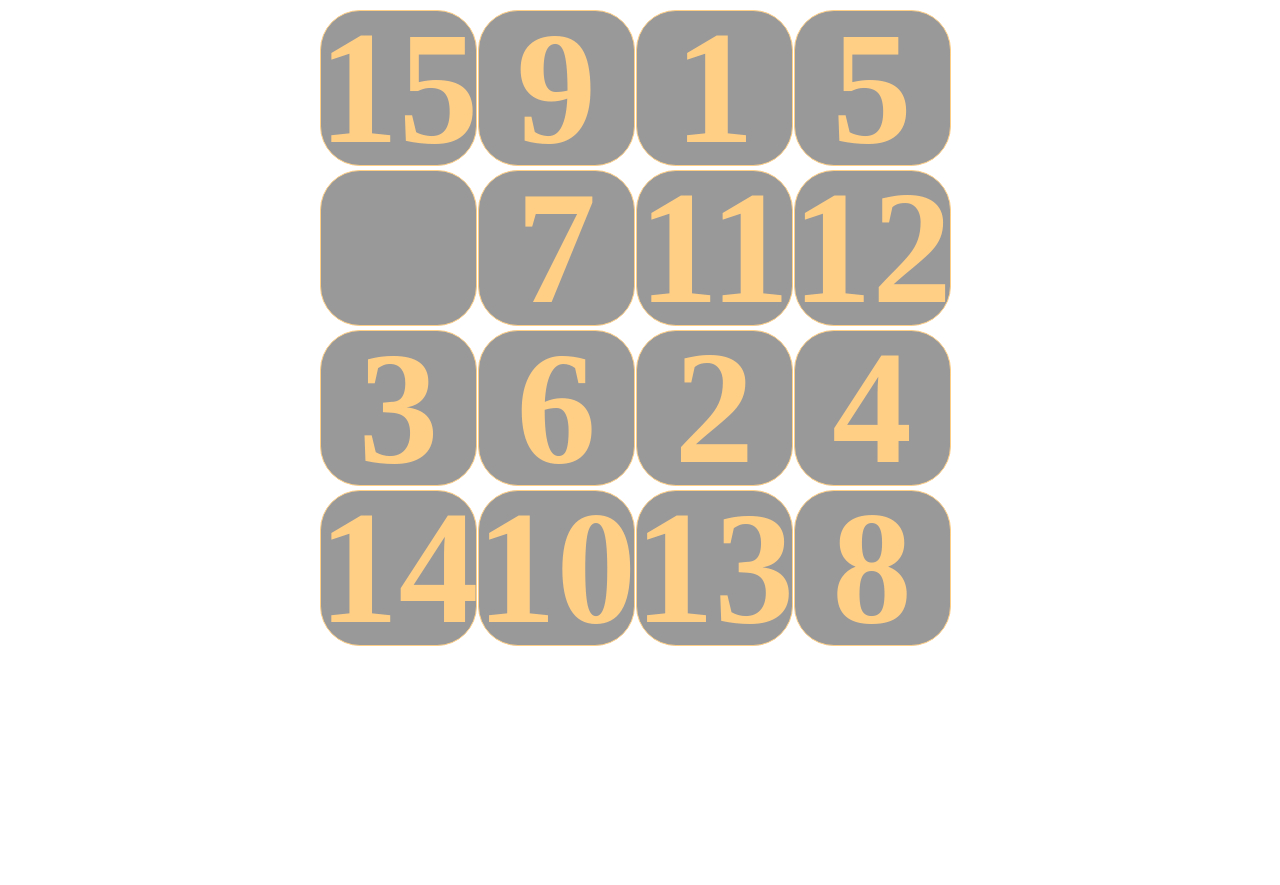
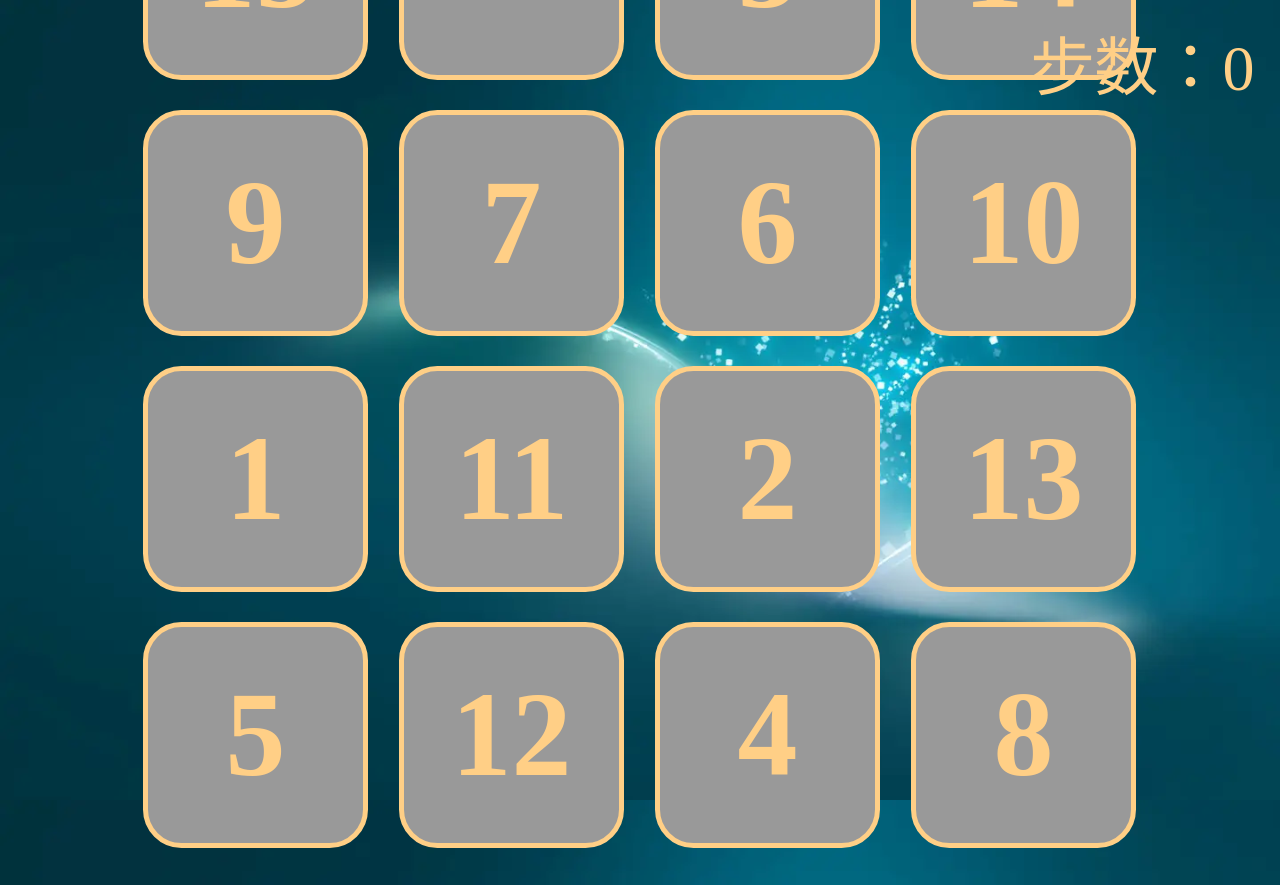
Before and after one commit to menchowgan/digital-huarong-road, a Vue app: page / in a window 1280 px wide. Shown: the top 885 px of the page. Before the commit the page ends 800 px from the top, so only its background shows below. Built offline with nearby package versions, Linux system fonts and the light colour scheme.

Commit message:
style ooptimize

```diff
--- a/index.html
+++ b/index.html
@@ -8,13 +8,28 @@
   <meta name="apple-mobile-web-app-status-bar-style" content="black">
   <title>Number move sort</title>
   <style>
+    body {
+      padding: 0;
+      margin: 0;
+      border: 0;
+      background-image: url("./src/assets/images/background.webp");
+      background-size:cover;
+      background-attachment: fixed;
+    }
     #app {
+      height: 100vh;
       display: flex;
       flex-direction: column;
+      justify-content: center;
       align-items: center;
     }
     html {
       font-size: 100px;
+    }
+    @media screen and (max-width: 1500px) {
+      html {
+        font-size: 80px;
+      }
     }
   </style>
 </head>
--- a/src/components/cell.vue
+++ b/src/components/cell.vue
@@ -1,6 +1,6 @@
 <template>
-  <div class="cell">
-    {{ props.number }}
+  <div class="cell flex column main-center deputy-center">
+    <div class="content flex row main-center deputy-center">{{ props.number }}</div>
   </div>
 </template>
 
@@ -14,19 +14,36 @@ const props = defineProps({
 </script>
 
 <style scoped lang="scss">
+@import "../index.scss";
 .cell {
-  width: 24.2%;
-  height: 24.2%;
-  display: flex;
-  flex-direction: row;
-  justify-content: center;
-  align-items: center;
-  background-color: #999;
-  font-size: 1.6rem;
-  color: #ffcf86;
-  font-weight: bold;
-  border-radius: 40px;
-  margin-right: 1px;
-  border: 1px solid #ffcf86;
+  width: 25%;
+  height: 25%;
+  .content {
+    padding: 0;
+    margin: 0;
+    width: 86%;
+    height: 86%;
+    font-size: 1.5rem;
+    font-weight: bold;
+    color: #ffcf86;
+    border-radius: 40px;
+    margin-right: 1px;
+    border: 5px solid #ffcf86;
+    display: flex;
+    flex-direction: row;
+    justify-content: center;
+    align-items: center;
+    background-color: #999;
+    text-align: center;
+    @media screen and (max-width: 1500px) {
+      border-radius: 3vw;
+      width: 84%;
+      height: 84%;
+    }
+  }
+  @media screen and (max-width: 1500px) {
+    border-radius: 10px;
+    font-size: 0.3rem;
+  }
 }
 </style>
--- /dev/null
+++ b/src/index.scss
@@ -0,0 +1,19 @@
+.flex {
+  display: flex;
+}
+
+.row {
+  flex-direction: row;
+}
+
+.column {
+  flex-direction: column;
+}
+
+.main-center {
+  justify-content: center;
+}
+
+.deputy-center {
+  align-items: center;
+}
--- a/src/store/numbers-store.ts
+++ b/src/store/numbers-store.ts
@@ -11,6 +11,8 @@ export default defineStore("numbers-store", () => {
     "9", "10", "11", "12",
     "13", "14", "15", ""
   ])
+
+  const steps = ref<number>(0)
 
   const setMoveMap = () => {
     const idx = numbers.value.findIndex(num => num === "")
@@ -50,10 +52,16 @@ export default defineStore("numbers-store", () => {
     }
     numbers.value = _arr
     setMoveMap()
+    steps.value = 0
     return _arr
   }
 
+  const addStep = () => {
+    steps.value++
+  }
+
   const currentNumbers = computed(() => numbers.value)
+  const currentSteps = computed(() => steps.value)
 
   const swap2AdjNumber = (i: number) => {
     const index = numbers.value.findIndex(num => num === "")
@@ -61,6 +69,7 @@ export default defineStore("numbers-store", () => {
     if (idxs.includes(i)) {
       [numbers.value[i], numbers.value[index]] = [numbers.value[index], numbers.value[i]]
       setMoveMap()
+      addStep()
       return
     }
     GMessage("不能移动这个数字哦～～～！", {
@@ -71,6 +80,7 @@ export default defineStore("numbers-store", () => {
   return {
     shuffle,
     currentNumbers,
-    swap2AdjNumber
+    swap2AdjNumber,
+    currentSteps
   }
 })
--- a/src/views/Home.vue
+++ b/src/views/Home.vue
@@ -7,21 +7,70 @@ const numberStore = numbersStore()
 
 const numbers = ref<Array<string>>(numberStore.shuffle(numberStore.currentNumbers))
 
+const shuffle = () => {
+  numbers.value = numberStore.shuffle(numberStore.currentNumbers)
+}
+
 </script>
 
 <template>
-  <div class="container">
-    <Game :numbers="numbers" />
+  <div class="game flex column deputy-center">
+    <div class="steps">步数：{{numberStore.currentSteps}}</div>
+    <div class="container flex column main-center deputy-center">
+      <Game :numbers="numbers" />
+    </div>
+    <div class="buttosn flex row main-center deputy-center" @click="shuffle">打乱</div>
   </div>
 </template>
 
 <style lang="scss" scoped>
+@import "../index.scss";
+.game {
+  width: 100%;
+}
 .container {
+  padding: 0;
+  margin: 0;
   width: 50vw;
   height: 50vw;
-  display: flex;
-  flex-direction: row;
-  align-items: center;
-  flex-wrap: wrap
+  flex-wrap: wrap;
+  .cell {
+    width: 25%;
+  }
+  @media screen and (max-width: 1500px) {
+    width: 80vw;
+    height: 80vw;
+  }
+}
+.steps {
+  position: absolute;
+  top: 2%;
+  right: 3vw;
+  font-size: 0.8rem;
+  color: #ffcf86;
+  @media screen and (max-width: 1500px) {
+    right: 2vw;
+  }
+}
+.buttosn {
+  width: 20%;
+  height: 8vh;
+  text-align: center;
+  background-color: #ffcf86;
+  border: 5px solid #999;
+  color: #999;
+  border-radius: 5vh;
+  font-size: 0.8rem;
+  margin-top: 3vh;
+  @media screen and (max-width: 1500px) {
+    height: 8vh;
+    text-align: center;
+  }
+
+  &:active {
+    color: #ffcf86;
+    background-color: #999;
+    border: 5px solid #ffcf86;
+  }
 }
 </style>
```
Also changed, not shown: src/assets/images/background.webp (added).
